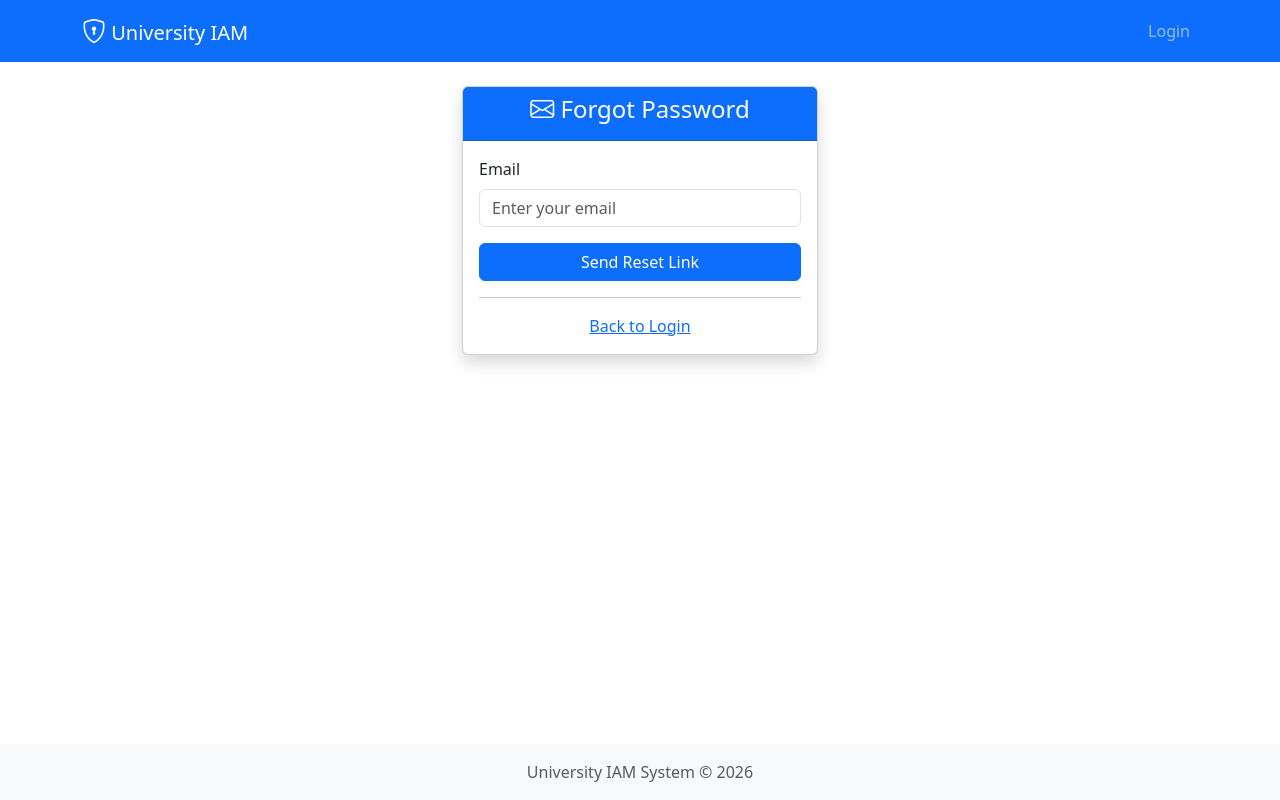
After one commit to ZerAbdessamed/IAM_Project, a Flask app: page /auth/forgot_password in a window 1280 px wide. The commit adds this page. Run offline with Flask 3, Linux system fonts and the light colour scheme.

Commit message:
add forget password & change password in first login

```diff
--- a/app/config.py
+++ b/app/config.py
@@ -4,7 +4,6 @@ import os
 class Config:
     SECRET_KEY = os.getenv("SECRET_KEY", "dev-secret-key")
 
-    # Prefer DATABASE_URL when provided, otherwise build a MySQL URI from env vars.
     SQLALCHEMY_DATABASE_URI = os.getenv(
         "DATABASE_URL",
         (
--- a/app/routes/auth.py
+++ b/app/routes/auth.py
@@ -5,14 +5,14 @@ from flask_login import login_user, logout_user, login_required, current_user
 from app.models import AdminAccount
 from app.models.user import User
 from app.routes import auth_bp
-from app import db
+from app import db, mail
+from flask_mail import Message
 import qrcode
 import io
 
 
 @auth_bp.route('/login', methods=['GET', 'POST'])
 def login():
-    """Login page with optional 2FA."""
     if request.method == 'POST':
         username_or_email = request.form.get('username', '').strip().lower()
         password = request.form.get('password', '')
@@ -34,6 +34,11 @@ def login():
             flash('Invalid credentials.', 'danger')
             return render_template('auth/login.html')
 
+        if hasattr(user, 'first_login') and user.first_login:
+            session['change_pass_user'] = user.id
+            session['change_pass_type'] = user_type
+            flash("You must change your password on first login.", "warning")
+            return redirect(url_for('auth.change_password'))
 
         admin = AdminAccount.query.first()
         admin_mfa_active = getattr(admin, 'manage_mfa_enabled', False)
@@ -44,7 +49,6 @@ def login():
             login_user(user)
             flash("Admin has enabled 2FA. Please set up your 2FA first.", "info")
             return redirect(url_for("auth.enable_2fa"))
-
 
         if (admin_mfa_active or getattr(user, 'mfa_enabled', False)) and user.totp_secret:
             session['pre_2fa_user'] = user.id
@@ -64,6 +68,42 @@ def login():
     return render_template('auth/login.html')
 
 
+
+@auth_bp.route('/change_password', methods=['GET', 'POST'])
+def change_password():
+    user_id = session.get('change_pass_user')
+    user_type = session.get('change_pass_type')
+
+    if not user_id:
+        return redirect(url_for('auth.login'))
+
+    if user_type == "admin":
+        user = AdminAccount.query.get(user_id)
+    else:
+        user = User.query.get(user_id)
+
+    if request.method == 'POST':
+        new_password = request.form.get('new_password')
+        confirm_password = request.form.get('confirm_password')
+
+        if new_password != confirm_password:
+            flash("Passwords do not match", "danger")
+            return redirect(url_for('auth.change_password'))
+
+        user.set_password(new_password)
+        user.first_login = False
+        db.session.commit()
+
+        session.pop('change_pass_user')
+        session.pop('change_pass_type')
+
+        flash("Password changed successfully. Please login again.", "success")
+        return redirect(url_for('auth.login'))
+
+    return render_template('auth/change_password.html')
+
+
+
 @auth_bp.route('/logout')
 @login_required
 def logout():
@@ -73,23 +113,14 @@ def logout():
 
 
 
-import qrcode
-
 @auth_bp.route("/qrcode")
 @login_required
 def qrcode_image():
-    """Generate QR Code image for the current user's TOTP secret."""
     if not current_user.totp_secret:
         return "No TOTP secret found", 400
 
     uri = current_user.get_totp_uri()
-
-    qr = qrcode.QRCode(
-        version=1,
-        error_correction=qrcode.constants.ERROR_CORRECT_L,
-        box_size=6,
-        border=2
-    )
+    qr = qrcode.QRCode(version=1, error_correction=qrcode.constants.ERROR_CORRECT_L, box_size=6, border=2)
     qr.add_data(uri)
     qr.make(fit=True)
     img = qr.make_image(fill_color="black", back_color="white")
@@ -100,10 +131,8 @@ def qrcode_image():
     return send_file(buf, mimetype="image/png")
 
 
-
 @auth_bp.route('/twofa', methods=['GET', 'POST'])
 def twofa():
-    """Verify Two-Factor Authentication code."""
     user_id = session.get('pre_2fa_user')
     user_type = session.get('pre_2fa_type')
 
@@ -135,11 +164,9 @@ def twofa():
     return render_template('auth/twofa.html')
 
 
-
 @auth_bp.route("/enable_2fa", methods=["GET", "POST"])
 @login_required
 def enable_2fa():
-    """Allow current user to enable 2FA if admin allowed it."""
     user = current_user
     admin = AdminAccount.query.first()
     admin_mfa_active = getattr(admin, 'manage_mfa_enabled', False)
@@ -164,3 +191,51 @@ def enable_2fa():
 
     qr_uri = user.get_totp_uri()
     return render_template("auth/enable_2fa.html", qr_uri=qr_uri, secret=user.totp_secret)
+
+
+
+@auth_bp.route('/forgot_password', methods=['GET', 'POST'])
+def forgot_password():
+    if request.method == 'POST':
+        email = request.form.get('email')
+        user = User.query.filter_by(personal_email=email).first()
+
+        if user:
+            token = user.get_reset_token()
+            reset_link = url_for('auth.reset_password', token=token, _external=True)
+
+            msg = Message(subject="IAM Password Reset",
+                          sender="your-email@gmail.com",
+                          recipients=[email])
+            msg.body = f"Hello {user.first_name},\n\nClick the link below to reset your password:\n{reset_link}\n\nIf you didn't request this, ignore this email."
+            mail.send(msg)
+
+            flash("Password reset link has been sent to your email.", "info")
+        else:
+            flash("Email not found.", "danger")
+
+    return render_template('auth/forgot_password.html')
+
+
+@auth_bp.route('/reset_password/<token>', methods=['GET', 'POST'])
+def reset_password(token):
+    user = User.verify_reset_token(token)
+    if not user:
+        flash("The reset link is invalid or has expired.", "danger")
+        return redirect(url_for('auth.forgot_password'))
+
+    if request.method == 'POST':
+        new_password = request.form.get('new_password')
+        confirm_password = request.form.get('confirm_password')
+
+        if new_password != confirm_password:
+            flash("Passwords do not match", "danger")
+            return redirect(url_for('auth.reset_password', token=token))
+
+        user.set_password(new_password)
+        db.session.commit()
+
+        flash("Password has been reset successfully. Please login.", "success")
+        return redirect(url_for('auth.login'))
+
+    return render_template('auth/reset_password.html', token=token)
--- /dev/null
+++ b/app/templates/auth/forgot_password.html
@@ -0,0 +1,32 @@
+{% extends "base.html" %}
+{% block title %}Forgot Password - IAM System{% endblock %}
+
+{% block content %}
+<div class="row justify-content-center">
+    <div class="col-md-6 col-lg-4">
+        <div class="card shadow">
+            <div class="card-header bg-primary text-white text-center">
+                <h4><i class="bi bi-envelope"></i> Forgot Password</h4>
+            </div>
+            <div class="card-body">
+
+
+                <form method="POST">
+                    <div class="mb-3">
+                        <label for="email" class="form-label">Email</label>
+                        <input type="email" class="form-control" id="email" name="email" placeholder="Enter your email" required>
+                    </div>
+
+                    <button type="submit" class="btn btn-primary w-100">Send Reset Link</button>
+                </form>
+
+                <hr>
+                <div class="text-center">
+                    <a href="{{ url_for('auth.login') }}">Back to Login</a>
+                </div>
+
+            </div>
+        </div>
+    </div>
+</div>
+{% endblock %}
--- a/app/templates/auth/login.html
+++ b/app/templates/auth/login.html
@@ -45,7 +45,7 @@
                 </form>
                 <hr>
                 <div class="text-center">
-                    <a href="#">Forgot password?</a>
+                    <a href="{{ url_for('auth.forgot_password') }}">Forgot password?</a>
                 </div>
             </div>
         </div>
--- a/run.py
+++ b/run.py
@@ -1,8 +1,9 @@
 import os
 from app import create_app
-
+from app import create_app, mail
 config_name = os.getenv('FLASK_ENV', 'development')
 app = create_app(config_name)
 
 if __name__ == '__main__':
+
     app.run(host='0.0.0.0', port=5000, debug=True)
```
Also changed, not shown: app/__init__.py (+11 -0 lines), app/models/user.py (+19 -2 lines), app/templates/auth/change_password.html (added, +56 -0 lines), app/templates/auth/reset_password.html (added, +85 -0 lines), 1 other file.
